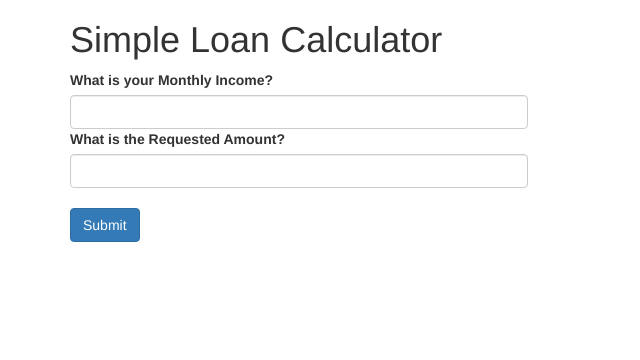
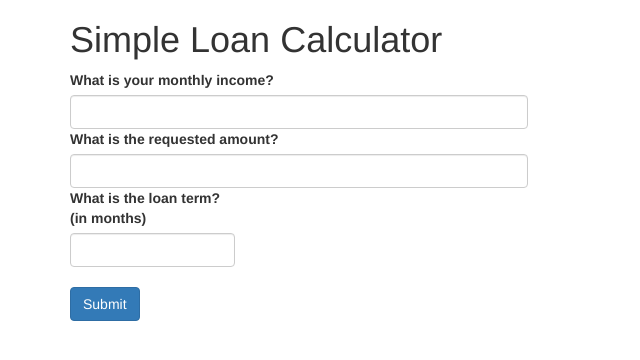
Before and after one commit to rakeshravindrank/simple-loan-calc, an Angular app in the folder SimpleLoanCalculator/: page / in a window 1280 px wide. Shown: the top 360 px of the page, without its empty margins (0-640 px from the left). Built offline with nearby package versions, Linux system fonts and the light colour scheme.

Commit message:
Added changes for loan term input field.

```diff
--- a/SimpleLoanCalculator/src/app/loan-calculator/loan-calculator.component.html
+++ b/SimpleLoanCalculator/src/app/loan-calculator/loan-calculator.component.html
@@ -9,7 +9,7 @@
                 <div class="row">
                     <div class="col-md-5">
                         <label for="monthlyIncome">
-                            What is your Monthly Income?
+                            What is your monthly income?
                         </label>
                         <input
                             type="text"
@@ -33,7 +33,7 @@
                 <div class="row">
                     <div class="col-md-5">
                         <label for="requestedAmount">
-                            What is the Requested Amount?
+                            What is the requested amount?
                         </label>
                         <input
                             type="text"
@@ -54,6 +54,33 @@
                         </span>
                     </div>
                 </div>
+                <div class="row">
+                    <div class="col-md-2">
+                        <label for="loanTerm">
+                            What is the loan term? (in months)
+                        </label>
+                        <input
+                            type="number"
+                            autocomplete="off"
+                            id="loanTerm"
+                            class="form-control"
+                            formControlName="loanTerm">
+                        <span
+                            *ngIf="!inputForm.get('loanTerm').valid && inputForm.get('loanTerm').touched"
+                            class="help-block">
+                            <span *ngIf="inputForm.get('loanTerm').errors['required']">
+                                Please enter loan term
+                            </span>
+                            <span *ngIf="inputForm.get('loanTerm').errors.min">
+                                Minimum loan term should be 36
+                            </span>
+                            <span *ngIf="inputForm.get('loanTerm').errors.max">
+                                Maximum loan term should be 360
+                            </span>
+                        </span>
+                    </div>
+                </div>
+
 
                 <br>
                 <div >
--- a/SimpleLoanCalculator/src/app/loan-calculator/loan-calculator.component.ts
+++ b/SimpleLoanCalculator/src/app/loan-calculator/loan-calculator.component.ts
@@ -20,6 +20,7 @@ export class LoanCalculatorComponent implements OnInit {
     this.inputForm = new FormGroup( {
       'monthlyIncome': new FormControl('', [Validators.required, , this.validationForMontlyIncome.bind(this)]),
       'requestedAmount': new FormControl('', [Validators.required, , this.validationForRequestedAmount.bind(this)]),
+      'loanTerm': new FormControl('', [Validators.required, Validators.min(36), Validators.max(360)]),
     });
   }
 
```
